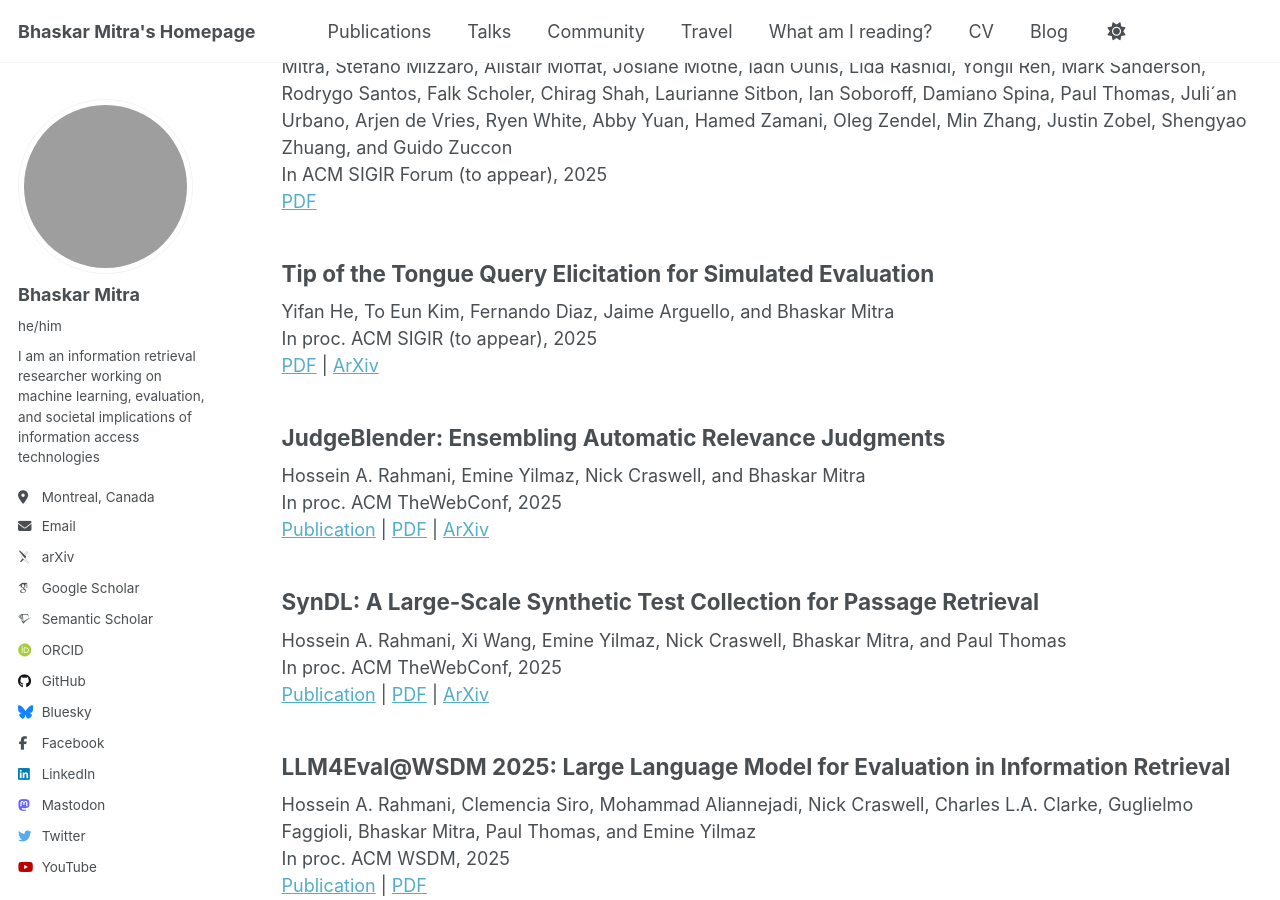
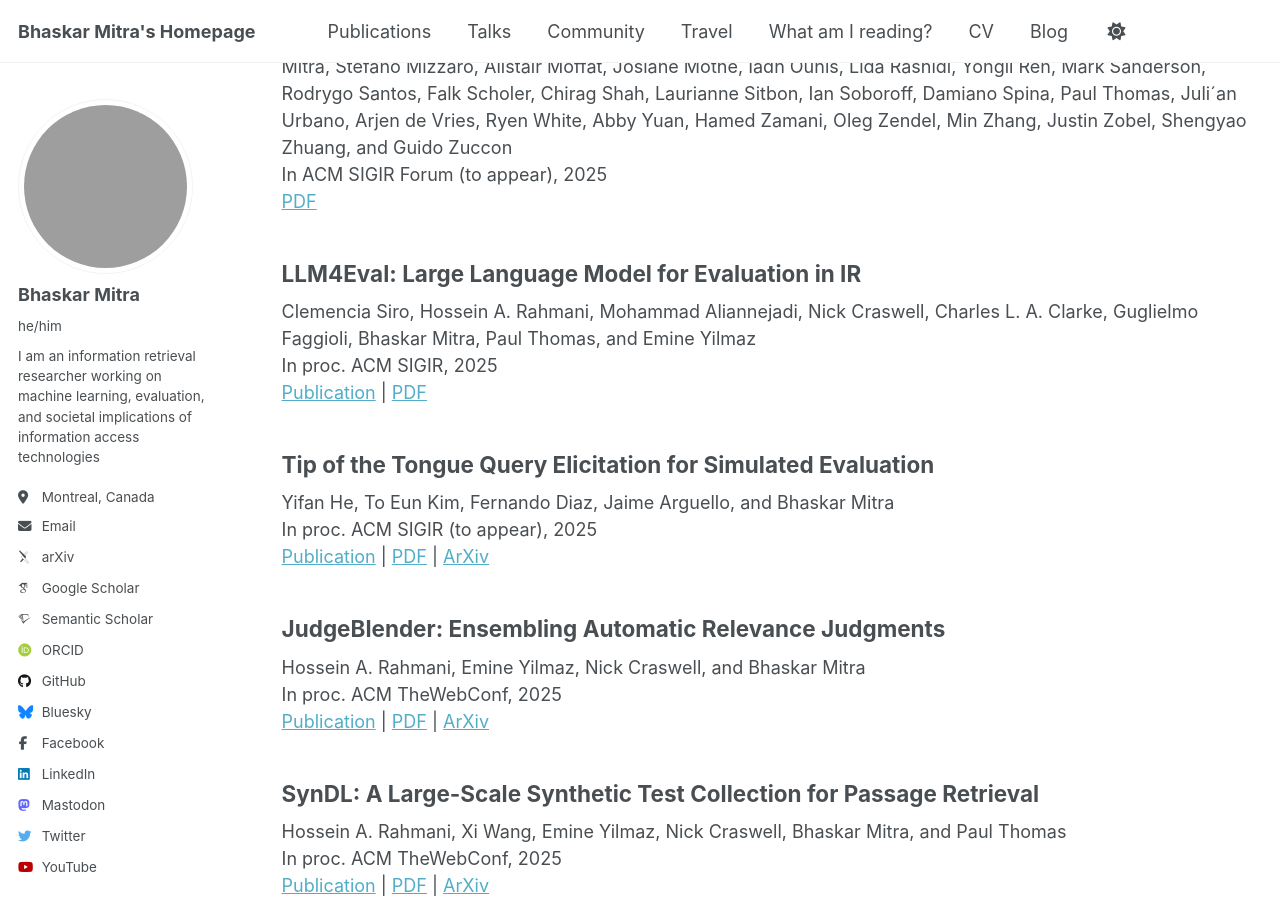
Before and after one commit to bhaskar-mitra/bhaskar-mitra.github.io, a Jekyll site: the page built from _pages/publications.html, in a window 1280 px wide and 900 px high, scrolled down 987 px. Built offline with Jekyll 4.4.1, drawn with Linux system fonts in a browser that asks for light colours; some web fonts are replaced; grey boxes are pictures that could not be loaded.

Commit message:
Update publications.html

```diff
--- a/_pages/publications.html
+++ b/_pages/publications.html
@@ -40,10 +40,16 @@ author_profile: true
     <a href="../showpdf/?file=SWIRL-2025-Preprint">PDF</a>
   </article>
   <article class="archive__item" itemscope itemtype="http://schema.org/CreativeWork">
+    <h2>LLM4Eval: Large Language Model for Evaluation in IR</h2>
+    Clemencia Siro, Hossein A. Rahmani, Mohammad Aliannejadi, Nick Craswell, Charles L. A. Clarke, Guglielmo Faggioli, Bhaskar Mitra, Paul Thomas, and Emine Yilmaz<br/>
+    In proc. ACM SIGIR, 2025<br/>
+    <a href="https://dl.acm.org/doi/10.1145/3726302.3730367">Publication</a> | <a href="../showpdf/?file=3626772.3657992">PDF</a>
+  </article>
+  <article class="archive__item" itemscope itemtype="http://schema.org/CreativeWork">
     <h2>Tip of the Tongue Query Elicitation for Simulated Evaluation</h2>
     Yifan He, To Eun Kim, Fernando Diaz, Jaime Arguello, and Bhaskar Mitra<br/>
     In proc. ACM SIGIR (to appear), 2025<br/>
-    <a href="../showpdf/?file=3726302.3730335">PDF</a> | <a href="https://arxiv.org/abs/2502.17776">ArXiv</a>
+    <a href="https://dl.acm.org/doi/10.1145/3726302.3730335">Publication</a> | <a href="../showpdf/?file=3726302.3730335">PDF</a> | <a href="https://arxiv.org/abs/2502.17776">ArXiv</a>
   </article>
   <article class="archive__item" itemscope itemtype="http://schema.org/CreativeWork">
     <h2>JudgeBlender: Ensembling Automatic Relevance Judgments</h2>
```
